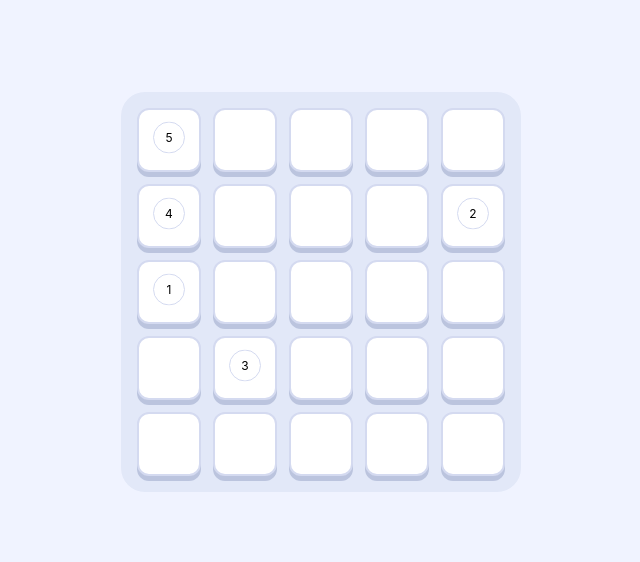
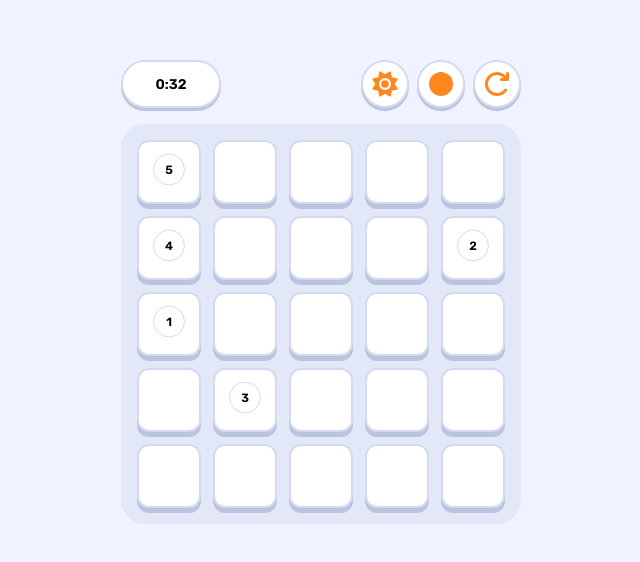
Before and after one commit to mikolajszymczuk1/mik, a Vue app: page / in a window 1280 px wide. Shown: the part 108-670 px from the top of the page, without its empty margins (319-959 px from the left). Built offline with nearby package versions, Linux system fonts and the light colour scheme.

Commit message:
feat: finished core game logic

```diff
--- a/package.json
+++ b/package.json
@@ -16,6 +16,9 @@
     "format": "prettier --write --experimental-cli src/"
   },
   "dependencies": {
+    "@fortawesome/fontawesome-svg-core": "^7.3.0",
+    "@fortawesome/free-solid-svg-icons": "^7.3.0",
+    "@fortawesome/vue-fontawesome": "^3.3.0",
     "@tailwindcss/vite": "^4.3.2",
     "pinia": "^3.0.4",
     "tailwindcss": "^4.3.2",
--- a/src/mod/game/presentation/views/MikGameView.vue
+++ b/src/mod/game/presentation/views/MikGameView.vue
@@ -1,6 +1,7 @@
 <template>
-  <div class="bg-background h-screen flex justify-center items-center">
-    <div>
+  <div class="bg-background flex h-screen items-center justify-center">
+    <div class="flex flex-col gap-4">
+      <ControlPanelContainer />
       <GameBoardContainer />
     </div>
   </div>
@@ -8,4 +9,5 @@
 
 <script setup lang="ts">
 import GameBoardContainer from '@game/presentation/widgets/GameBoard/GameBoard.container.vue'
+import ControlPanelContainer from '@game/presentation/widgets/ControlPanel/ControlPanel.container.vue'
 </script>
--- /dev/null
+++ b/src/mod/game/presentation/widgets/ControlPanel/ControlPanel.container.vue
@@ -0,0 +1,22 @@
+<template>
+  <ControlPanelUi
+    @action-change-light-dark-mode="handleChangeLightDarkMode"
+    @action-change-accent-theme="handleChangeAccentTheme"
+    @action-repeat="handleRepeat"
+  />
+</template>
+
+<script lang="ts" setup>
+import ControlPanelUi from '@game/presentation/widgets/ControlPanel/ControlPanel.ui.vue'
+import { useResetGameCommandAction } from '@game/application/commands/resetGameCommandAction'
+
+const { resetGameAction } = useResetGameCommandAction()
+
+const handleChangeLightDarkMode = (): void => {}
+
+const handleChangeAccentTheme = (): void => {}
+
+const handleRepeat = (): void => {
+  resetGameAction()
+}
+</script>
--- /dev/null
+++ b/src/mod/game/presentation/widgets/ControlPanel/ControlPanel.ui.vue
@@ -0,0 +1,34 @@
+<template>
+  <div class="flex items-center justify-between">
+    <GameTimerUi />
+    <div class="flex items-center gap-2">
+      <BaseActionButton :icon="faSun" @click="changeLightDarkMode" />
+      <BaseActionButton :icon="faCircle" @click="changeAccentTheme" />
+      <BaseActionButton :icon="faArrowRotateRight" @click="repeat" />
+    </div>
+  </div>
+</template>
+
+<script lang="ts" setup>
+import BaseActionButton from '@/shared/presentation/ui/base/buttons/BaseActionButton.vue'
+import GameTimerUi from '@game/presentation/widgets/GameTimer/GameTimer.ui.vue'
+import { faSun, faArrowRotateRight, faCircle } from '@fortawesome/free-solid-svg-icons'
+
+const emit = defineEmits<{
+  'action-change-light-dark-mode': []
+  'action-change-accent-theme': []
+  'action-repeat': []
+}>()
+
+const changeLightDarkMode = (): void => {
+  emit('action-change-light-dark-mode')
+}
+
+const changeAccentTheme = (): void => {
+  emit('action-change-accent-theme')
+}
+
+const repeat = (): void => {
+  emit('action-repeat')
+}
+</script>
--- a/src/mod/game/presentation/widgets/GameBoard/GameBoard.container.vue
+++ b/src/mod/game/presentation/widgets/GameBoard/GameBoard.container.vue
@@ -11,16 +11,19 @@
 <script lang="ts" setup>
 import GameBoardUi from '@game/presentation/widgets/GameBoard/GameBoard.ui.vue'
 import Cell from '@game/domain/models/Cell'
-import { onBeforeMount, onMounted, type Ref, ref } from 'vue'
+import { onBeforeMount, onMounted, type Ref, ref, watch } from 'vue'
 import type { Position } from '@game/domain/types/Position.type'
 import { useStartGameCommandAction } from '@game/application/commands/startGameCommandAction'
 import { useFinishLevelCommandAction } from '@game/application/commands/finishLevelCommandAction'
+import { useGameStore } from '@game/store/gameStore'
 
 const BOARD_SIZE = 5
 
 const cells: Ref<Cell[]> = ref([])
 const activeCellsPositions: Ref<Position[]> = ref([])
 const landPositions: Ref<Position[]> = ref([])
+
+const gameStore = useGameStore()
 
 const { startGameAction } = useStartGameCommandAction()
 const { finishLevelAction } = useFinishLevelCommandAction()
@@ -131,6 +134,7 @@ const handleDragStart = (position: Position): void => {
 }
 
 const handleDragEnter = (position: Position): void => {
+  if (gameStore.isLevelFinished) return
   if (activeCellsPositions.value.length < 1) return
 
   const lastCellPosition = activeCellsPositions.value[activeCellsPositions.value.length - 1]!
@@ -169,6 +173,16 @@ const handleDragEnd = (): void => {
   // Some action on drag end event
 }
 
+watch(
+  () => gameStore.reset,
+  () => {
+    cells.value = []
+    activeCellsPositions.value = []
+    createCells()
+    prepareNewLevel()
+  },
+)
+
 onBeforeMount((): void => {
   createCells()
 })
--- a/src/mod/game/presentation/widgets/GameCell/GameCell.ui.vue
+++ b/src/mod/game/presentation/widgets/GameCell/GameCell.ui.vue
@@ -9,7 +9,7 @@
   >
     <div
       v-if="cell.landNumber != -1"
-      class="flex h-8 w-8 items-center justify-center rounded-full border text-[12px]"
+      class="flex h-8 w-8 items-center justify-center rounded-full border"
       :class="[
         cell.active
           ? 'bg-game-accent border-none shadow-none'
@@ -17,12 +17,13 @@
         !cell.active ? 'land-float' : '',
       ]"
     >
-      {{ cell.active ? '' : cell.landNumber }}
+      <BaseText :text="`${cell.active ? '' : cell.landNumber}`" size="small" />
     </div>
   </div>
 </template>
 
 <script lang="ts" setup>
+import BaseText from '@shared/presentation/ui/base/text/BaseText.vue'
 import type Cell from '@game/domain/models/Cell'
 import { type Position } from '@game/domain/types/Position.type'
 import { computed } from 'vue'
--- /dev/null
+++ b/src/mod/game/presentation/widgets/GameTimer/GameTimer.ui.vue
@@ -0,0 +1,11 @@
+<template>
+  <div
+    class="bg-game-cell-background border-game-cell-border shadow-base flex h-12 min-w-25 items-center justify-center rounded-full border-2 px-4"
+  >
+    <BaseText text="0:32" />
+  </div>
+</template>
+
+<script lang="ts" setup>
+import BaseText from '@/shared/presentation/ui/base/text/BaseText.vue'
+</script>
--- a/src/mod/game/store/gameStore.ts
+++ b/src/mod/game/store/gameStore.ts
@@ -4,6 +4,7 @@ import { type Ref, ref, readonly } from 'vue'
 export const useGameStore = defineStore('gameStore', () => {
   const isGameRunning: Ref<boolean> = ref(false)
   const isLevelFinished: Ref<boolean> = ref(false)
+  const reset: Ref<boolean> = ref(false)
 
   const mutations = {
     SET_IS_GAME_RUNNING: (value: boolean): void => {
@@ -12,6 +13,10 @@ export const useGameStore = defineStore('gameStore', () => {
 
     SET_IS_LEVEL_FINISHED: (value: boolean): void => {
       isLevelFinished.value = value
+    },
+
+    TOGGLE_RESET: (): void => {
+      reset.value = !reset.value
     },
   }
 
@@ -27,11 +32,13 @@ export const useGameStore = defineStore('gameStore', () => {
   const resetGame = (): void => {
     mutations.SET_IS_GAME_RUNNING(false)
     mutations.SET_IS_LEVEL_FINISHED(false)
+    mutations.TOGGLE_RESET()
   }
 
   return {
     isGameRunning: readonly(isGameRunning),
     isLevelFinished: readonly(isLevelFinished),
+    reset: readonly(reset),
 
     startGame,
     finishLevel,
--- /dev/null
+++ b/src/shared/presentation/ui/base/buttons/BaseActionButton.vue
@@ -0,0 +1,27 @@
+<template>
+  <button
+    class="bg-game-cell-background border-game-cell-border shadow-base hover:shadow-base-hover active:shadow-base-active flex h-12 cursor-pointer items-center justify-center rounded-full border-2 transition-all duration-150 ease-out hover:-translate-y-1.25 active:translate-y-0.5"
+    :class="!label ? 'w-12' : 'px-4'"
+    @click="emit('click')"
+  >
+    <FontAwesomeIcon v-if="icon" :icon="icon" class="text-game-accent text-2xl" />
+    <BaseText :text="label" />
+  </button>
+</template>
+
+<script lang="ts" setup>
+import { FontAwesomeIcon } from '@fortawesome/vue-fontawesome'
+import { type IconDefinition } from '@fortawesome/free-solid-svg-icons'
+import BaseText from '@shared/presentation/ui/base/text/BaseText.vue'
+
+interface Props {
+  label?: string
+  icon?: IconDefinition
+}
+
+defineProps<Props>()
+
+const emit = defineEmits<{
+  click: []
+}>()
+</script>
--- /dev/null
+++ b/src/shared/presentation/ui/base/text/BaseText.vue
@@ -0,0 +1,33 @@
+<template>
+  <span class="font-rubik font-semibold" :class="[textSize]">
+    {{ text }}
+  </span>
+</template>
+
+<script lang="ts" setup>
+import { computed } from 'vue'
+
+interface Props {
+  text?: string
+  size?: 'small' | 'medium' | 'large' | 'x-large'
+}
+
+const props = withDefaults(defineProps<Props>(), {
+  size: 'medium',
+})
+
+const textSize = computed<string>(() => {
+  switch (props.size) {
+    case 'small':
+      return 'text-[12px]'
+    case 'medium':
+      return 'text-[14px]'
+    case 'large':
+      return 'text-[16px]'
+    case 'x-large':
+      return 'text-[32px]'
+    default:
+      return 'text-[14px]'
+  }
+})
+</script>
--- a/src/style.css
+++ b/src/style.css
@@ -1,3 +1,4 @@
+@import url('https://fonts.googleapis.com/css2?family=Rubik:wght@600&display=swap');
 @import 'tailwindcss';
 
 @theme {
@@ -29,4 +30,10 @@
   --shadow-game-cell-active: 0 2px 0 rgb(187, 196, 222);
 
   /* ==================== */
+
+  /* ====== Fonts ====== */
+
+  --font-rubik: 'Rubik', sans-serif;
+
+  /* ==================== */
 }
```
Also changed, not shown: 1 other file (tests, documents, lock files or other folders).
